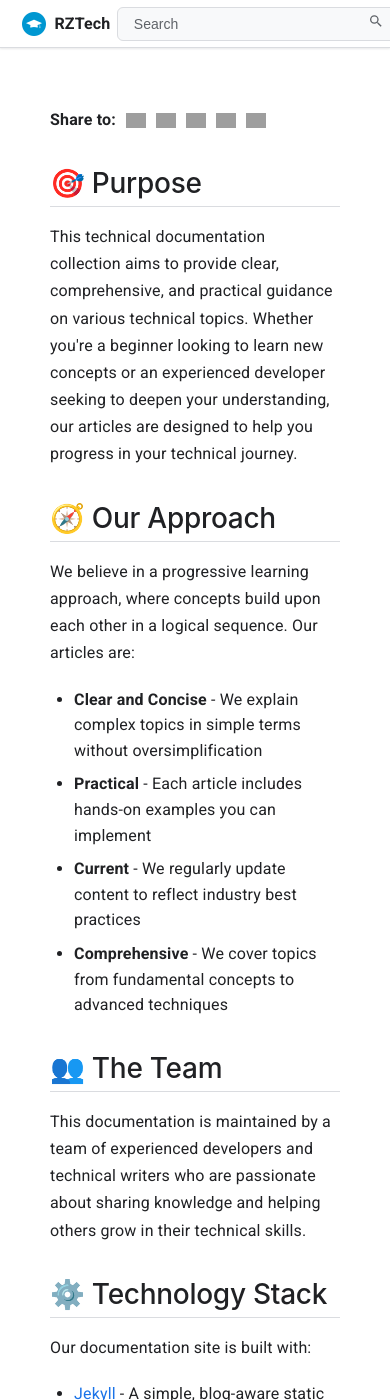
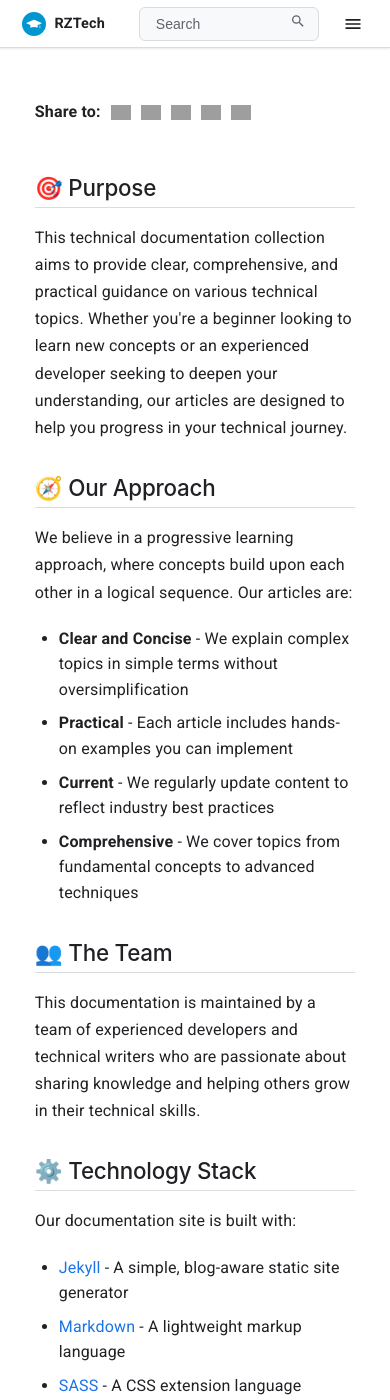
Before and after one commit to msmriyaz/tech-articles, a Jekyll site: the page built from about.md, in a window 390 px wide and 1400 px high. Built offline with Jekyll 4.4.1, drawn with Linux system fonts in a browser that asks for light colours; grey boxes are pictures that could not be loaded.

Commit message:
mobile view issue fixes

```diff
--- a/_layouts/default.html
+++ b/_layouts/default.html
@@ -2,7 +2,7 @@
 <html lang="en" class="no-js">
 <head>
   <meta charset="utf-8">
-  <meta name="viewport" content="width=device-width, initial-scale=1, maximum-scale=1">
+  <meta name="viewport" content="width=device-width, initial-scale=1.0, viewport-fit=cover">
   <title>{% if page.title %}{{ page.title }} | {{ site.title }}{% else %}{{ site.title }}{% endif %}</title>
   <meta name="description" content="{% if page.excerpt %}{{ page.excerpt | strip_html | strip_newlines | truncate: 160 }}{% else %}{{ site.description }}{% endif %}">
   <meta name="author" content="Riyaz">
@@ -106,6 +106,34 @@
       color: #137333;
       border-color: #137333;
     }
+    /* Improve mobile header layout */
+    @media screen and (max-width: 767px) {
+      .md-header__inner {
+        padding: 0 16px;
+        width: 100%;
+        box-sizing: border-box;
+      }
+
+      .md-header__title-container {
+        max-width: 65%;
+      }
+
+      .md-header__title {
+        font-size: 0.9rem;
+        white-space: nowrap;
+        overflow: hidden;
+        text-overflow: ellipsis;
+      }
+
+      .md-header__right {
+        position: absolute;
+        right: 16px;
+      }
+
+      .md-header__button {
+        margin-left: 8px;
+      }
+    }
   </style>
 </head>
 <body>
@@ -192,10 +220,10 @@
                     </a>
                     <ul class="md-nav__list md-nav__list--nested">
                       <li class="md-nav__item">
-                        <a href="{{ '/about/' | relative_url }}" class="md-nav__link {% if page.url contains '/about/' %}md-nav__link--active{% endif %}">About</a>
+                        <a href="{{ '/about' | relative_url }}" class="md-nav__link {% if page.url contains '/about/' %}md-nav__link--active{% endif %}">About</a>
                       </li>
                       <li class="md-nav__item">
-                        <a href="{{ '/contact/' | relative_url }}" class="md-nav__link {% if page.url contains '/contact/' %}md-nav__link--active{% endif %}">Contact</a>
+                        <a href="{{ '/contact' | relative_url }}" class="md-nav__link {% if page.url contains '/contact/' %}md-nav__link--active{% endif %}">Contact</a>
                       </li>
                     </ul>
                   </li>
--- a/about.md
+++ b/about.md
@@ -37,5 +37,5 @@ title: About This Documentation
 
   <h2 id="contact-us">📬 Contact Us</h2>
 
-  <p>If you have questions, suggestions, or feedback about our documentation, please <a href="{{ site.baseurl }}/contact/">contact us</a>. We're always looking to improve our content and welcome your input.</p>
+  <p>If you have questions, suggestions, or feedback about our documentation, please <a href="{{ site.baseurl }}/contact">contact us</a>. We're always looking to improve our content and welcome your input.</p>
 </article>
--- a/assets/css/style.scss
+++ b/assets/css/style.scss
@@ -76,6 +76,8 @@ body {
   -webkit-font-smoothing: antialiased;
   -moz-osx-font-smoothing: grayscale;
   letter-spacing: 0.01em;
+  overflow-x: hidden;
+  max-width: 100vw;
 }
 
 a {
@@ -144,7 +146,7 @@ p {
 // Three-column grid layout
 .grid-container {
   display: grid;
-  grid-template-columns: 260px minmax(800px, 3fr) 260px;
+  grid-template-columns: 260px minmax(0, 3fr) 260px;
   gap: 24px;
   margin-top: 1rem;
   max-width: 100%;
@@ -152,7 +154,7 @@ p {
   padding: 0 16px;
 
   @include media-query($on-laptop) {
-    grid-template-columns: 260px 1fr;
+    grid-template-columns: 260px minmax(0, 1fr);
 
     .toc-column {
       display: none; // Hide TOC on medium screens
@@ -162,6 +164,7 @@ p {
   @include media-query($on-palm) {
     grid-template-columns: 1fr;
     padding: 0 10px;
+    gap: 16px;
 
     .navigation-column {
       display: none; // Hide by default on mobile
@@ -260,6 +263,21 @@ p {
   &.content-column {
     min-height: 300px;
     padding: 1.5rem;
+
+    @include media-query($on-palm) {
+      padding: 1rem 0.75rem;
+      overflow-x: hidden;
+
+      pre {
+        margin-left: 0;
+        margin-right: 0;
+        padding-left: 0.75rem;
+        padding-right: 0.75rem;
+        width: 100%;
+        max-width: 100%;
+        border-radius: 6px;
+      }
+    }
   }
 
   &.toc-column {
@@ -566,7 +584,8 @@ p {
 
   @include media-query($on-palm) {
     margin-left: 0;
-    padding: 1.2rem 1rem;
+    padding: 1.2rem 0.8rem;
+    overflow-x: hidden;
   }
 
   &__inner {
@@ -669,21 +688,44 @@ code {
   border: 1px solid $border-color;
   border-radius: 6px;
   background-color: $grey-color-light;
+
+  @include media-query($on-palm) {
+    font-size: 0.8rem;
+  }
 }
 
 code {
   padding: 0.15rem 0.3rem;
+  word-break: break-word;
 }
 
 pre {
   padding: 1rem;
   overflow-x: auto;
   margin-bottom: 1rem;
+  max-width: 100%;
+  position: relative;
+  box-sizing: border-box;
 
   > code {
     border: 0;
     padding: 0;
     background-color: transparent;
+    word-break: normal;
+    white-space: pre;
+    overflow-wrap: normal;
+    display: inline-block;
+    min-width: 100%;
+  }
+
+  @include media-query($on-palm) {
+    width: 100%;
+    font-size: 0.75rem;
+    padding: 0.75rem;
+    margin-left: 0;
+    box-sizing: border-box;
+    overflow-x: auto;
+    -webkit-overflow-scrolling: touch;
   }
 }
 
@@ -704,6 +746,15 @@ pre {
   // Content width for better readability
   > p, > ul, > ol {
     max-width: 42rem;
+  }
+
+  .post-content {
+    max-width: 100%;
+    overflow-x: hidden;
+
+    img, svg, pre, table {
+      max-width: 100%;
+    }
   }
 }
 
@@ -726,6 +777,12 @@ pre {
 
 // Fix for mobile devices
 @media screen and (max-width: $on-palm) {
+  body, html {
+    overflow-x: hidden;
+    width: 100%;
+    max-width: 100%;
+  }
+
   .md-header__logo {
     font-size: 16px;
 
@@ -734,13 +791,62 @@ pre {
     }
   }
 
-  .md-search .md-search__input {
+  .md-search .md-search__form {
     width: 160px;
   }
 
   .md-header__button svg {
     width: 20px;
     height: 20px;
+  }
+
+  .content-column {
+    width: 100%;
+    overflow-x: hidden;
+    padding: 1rem 0.5rem;
+  }
+
+  h1 {
+    font-size: 1.8rem;
+  }
+
+  h2 {
+    font-size: 1.4rem;
+  }
+
+  h3 {
+    font-size: 1.2rem;
+  }
+
+  article {
+    overflow-x: hidden;
+    width: 100%;
+  }
+
+  .md-content {
+    overflow-x: hidden;
+    width: 100%;
+    max-width: 100%;
+  }
+
+  .post-content {
+    overflow-x: hidden;
+    width: 100%;
+
+    pre {
+      max-width: 100%;
+      overflow-x: auto;
+      border-radius: 6px;
+      box-sizing: border-box;
+      width: 100%;
+      margin-left: 0;
+      margin-right: 0;
+    }
+
+    img {
+      max-width: 100%;
+      height: auto;
+    }
   }
 }
 
@@ -871,6 +977,48 @@ a, button {
   .md-overlay.active + .md-container .navigation-column.active {
     box-shadow: 0 8px 10px -5px rgba(0,0,0,0.2), 0 16px 24px 2px rgba(0,0,0,0.14), 0 6px 30px 5px rgba(0,0,0,0.12);
   }
+
+  // Fix header for Pixel devices
+  .md-header__inner {
+    padding: 0 16px;
+    width: 100%;
+    box-sizing: border-box;
+    justify-content: space-between;
+  }
+
+  .md-header__title-container {
+    max-width: 60%;
+    flex-shrink: 1;
+  }
+
+  .md-header__logo {
+    overflow: hidden;
+
+    img {
+      flex-shrink: 0;
+    }
+
+    .md-header__title {
+      font-size: 0.9rem;
+      white-space: nowrap;
+      overflow: hidden;
+      text-overflow: ellipsis;
+    }
+  }
+
+  .md-header__right {
+    flex-shrink: 0;
+    display: flex;
+    align-items: center;
+  }
+
+  .md-search .md-search__form {
+    width: 180px;
+
+    @media screen and (max-width: 380px) {
+      width: 140px;
+    }
+  }
 }
 
 // Improve mobile navigation transitions
@@ -884,3 +1032,33 @@ a, button {
     }
   }
 }
+
+// Add this to be more specific for article code blocks
+article.post-content {
+  pre {
+    width: 100%;
+    max-width: 100%;
+    box-sizing: border-box;
+    margin-left: 0;
+    margin-right: 0;
+    border-radius: 6px;
+    display: block;
+
+    code {
+      font-size: inherit;
+      white-space: pre;
+      word-break: normal;
+    }
+  }
+
+  @include media-query($on-palm) {
+    pre {
+      font-size: 0.75rem;
+      padding: 0.75rem;
+      width: 100%;
+      box-sizing: border-box;
+      overflow-x: auto;
+      -webkit-overflow-scrolling: touch;
+    }
+  }
+}
```
